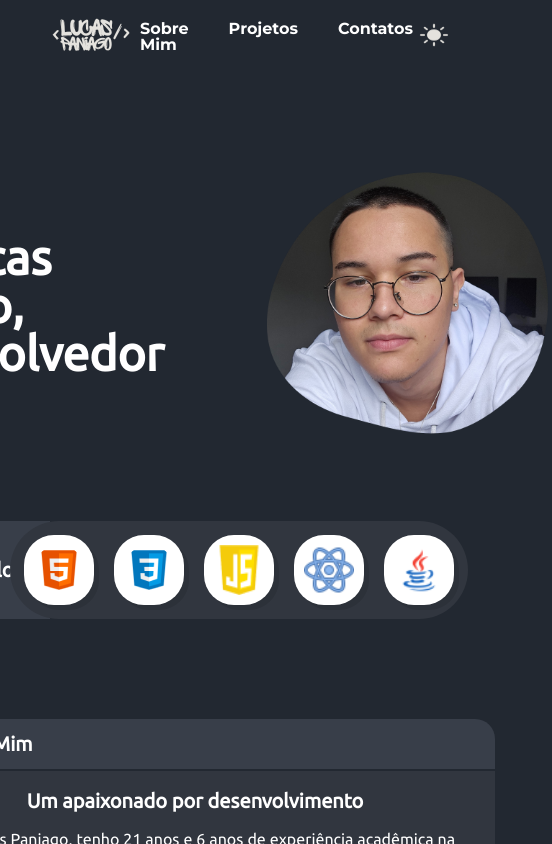
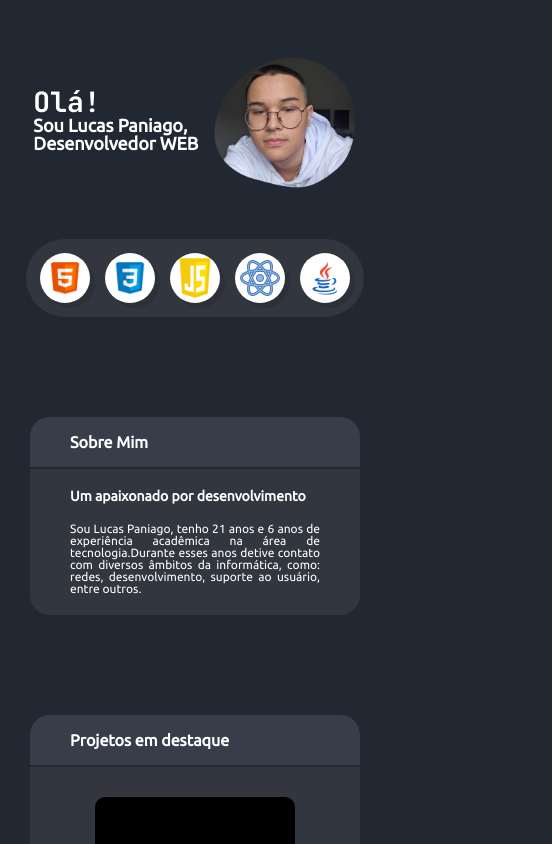
Before and after one commit to LucasPaniagoo/meu-portifolio, a React (Vite) app: page / in a window 390 px wide. Shown: the top 844 px of the page, 552 px wide, since content can reach past the window. Built offline with nearby package versions, Linux system fonts and the light colour scheme.

Commit message:
Responsividade em celulares e tablets
Deixa o site responsivo em celulares e tablets

```diff
--- a/src/Componentes/Banner/index.jsx
+++ b/src/Componentes/Banner/index.jsx
@@ -7,6 +7,31 @@ const BannerEstilizado = styled.section`
     align-items: center;
     gap: 100px;
     margin: 5em 0;
+    @media screen and (max-width:884px){
+        margin: 3em 1em;
+        gap: 50px;
+        h1{
+            font-size: 48px;
+        }
+        h2{
+            font-size: 36px;
+        }
+        img{
+            width: 25%;
+        }
+    }
+    @media screen and (max-width:430px){
+        gap: 15px;
+        h1{
+            font-size: 28px;
+        }
+        h2{
+            font-size: 18px;
+        }
+        img{
+            width: 40%;
+        }
+    }
 `
 const Titulo = styled.h1`
     font-family: 'JetBrains Mono', sans-serif;
--- a/src/Componentes/Header/index.jsx
+++ b/src/Componentes/Header/index.jsx
@@ -26,6 +26,9 @@ const HeaderEstilizado = styled.nav`
                 font-weight: 700;
             }
         }
+    }
+    @media screen and (max-width: 430px){
+        display: none;
     }
 
 `
--- a/src/Componentes/Main/ContainerTemplate/index.jsx
+++ b/src/Componentes/Main/ContainerTemplate/index.jsx
@@ -5,7 +5,10 @@ const Section = styled.section`
     flex-direction: column;
     align-items: center;
     margin-top: 100px;
-
+    @media screen and (max-width:430px){
+        width: 330px;
+        margin: 100px auto auto auto;
+    }
 `
 const Head = styled.div`
     width: 600px;
@@ -22,6 +25,12 @@ const Head = styled.div`
         color: ${(props) => props.theme.text};
         margin-left: 40px;
     }
+    @media screen and (max-width:430px){
+        width: 330px;
+        p{
+        font-size: 16px;
+    }
+    }
 `
 const Body = styled.div`
     width: 600px;
@@ -31,6 +40,9 @@ const Body = styled.div`
     display: flex;
     flex-wrap: wrap;
     border-radius: 0 0 20px 20px ;
+    @media screen and (max-width:430px){
+        width: 330px;
+    }
 
 `
 const ContainerTemplate = ({ title, children, secao}) =>
--- a/src/Componentes/Main/index.jsx
+++ b/src/Componentes/Main/index.jsx
@@ -14,9 +14,13 @@ const HeaderText = styled.h3`
     font-size: 20px;
     font-weight: 700;
     width: 100%;
-    text-align: center;
+    margin: 0 40px;
+    text-align: left;
     margin-top: 20px;
     color: ${(props) => props.theme.text};
+    @media screen and (max-width:430px){
+        font-size: 14px;
+    }
 `
 const Paragrafo = styled.p`
         height: fit-content;
@@ -26,6 +30,9 @@ const Paragrafo = styled.p`
         text-align: justify;
         color: ${(props) => props.theme.text};
         margin: 20px 40px;
+        @media screen and (max-width:430px){
+        font-size: 12px;
+    }
 `
 const ContainerProjetos = styled.div`
     margin: 30px 0;
--- a/src/Componentes/Tecnologias/Badge/index.jsx
+++ b/src/Componentes/Tecnologias/Badge/index.jsx
@@ -8,12 +8,19 @@ const BadgeEstilizado = styled.div`
     height: 70px;
     border-radius: 30px;
     background-color: ${(props) => props.theme.badge};
-    box-shadow: 5px 5px rgba(0, 0, 0, 0.1)
-;
+    box-shadow: 5px 5px rgba(0, 0, 0, 0.1);
+    @media screen and (max-width:884px){
+        width: 50px;
+        height: 50px;
+    }
 `
 const ImagemBadge = styled.img`
-    width: 50px;
-    height: 50px;
+    width: 45px;
+    height: 45px;
+    @media screen and (max-width:884px){
+        width: 40px;
+        height: 40px;
+    }
 `
 const Badge = ({ src, alt}) =>
 {
--- a/src/Componentes/Tecnologias/index.jsx
+++ b/src/Componentes/Tecnologias/index.jsx
@@ -11,6 +11,9 @@ const Container = styled.div`
     justify-content: center;
     align-items: center;
     margin-right: 40px;
+    @media screen and (max-width:884px){
+        margin-right: 0px;
+    }
 `
 const ContainerTec = styled.div`
     background-color: ${(props) => props.theme.primary};
@@ -29,6 +32,9 @@ const ContainerTec = styled.div`
     p{
         margin-left: 20px;
     }
+    @media screen and (max-width:884px){
+        display: none;
+    }
 `
 const ContainerBadge = styled.div`
     display: flex;
@@ -38,6 +44,9 @@ const ContainerBadge = styled.div`
     padding: 14px;
     border-radius: 50px;
     position: relative;
+    @media screen and (max-width:884px){
+        gap: 15px;
+    }
 `
 const tecnologias = [
     {
```
